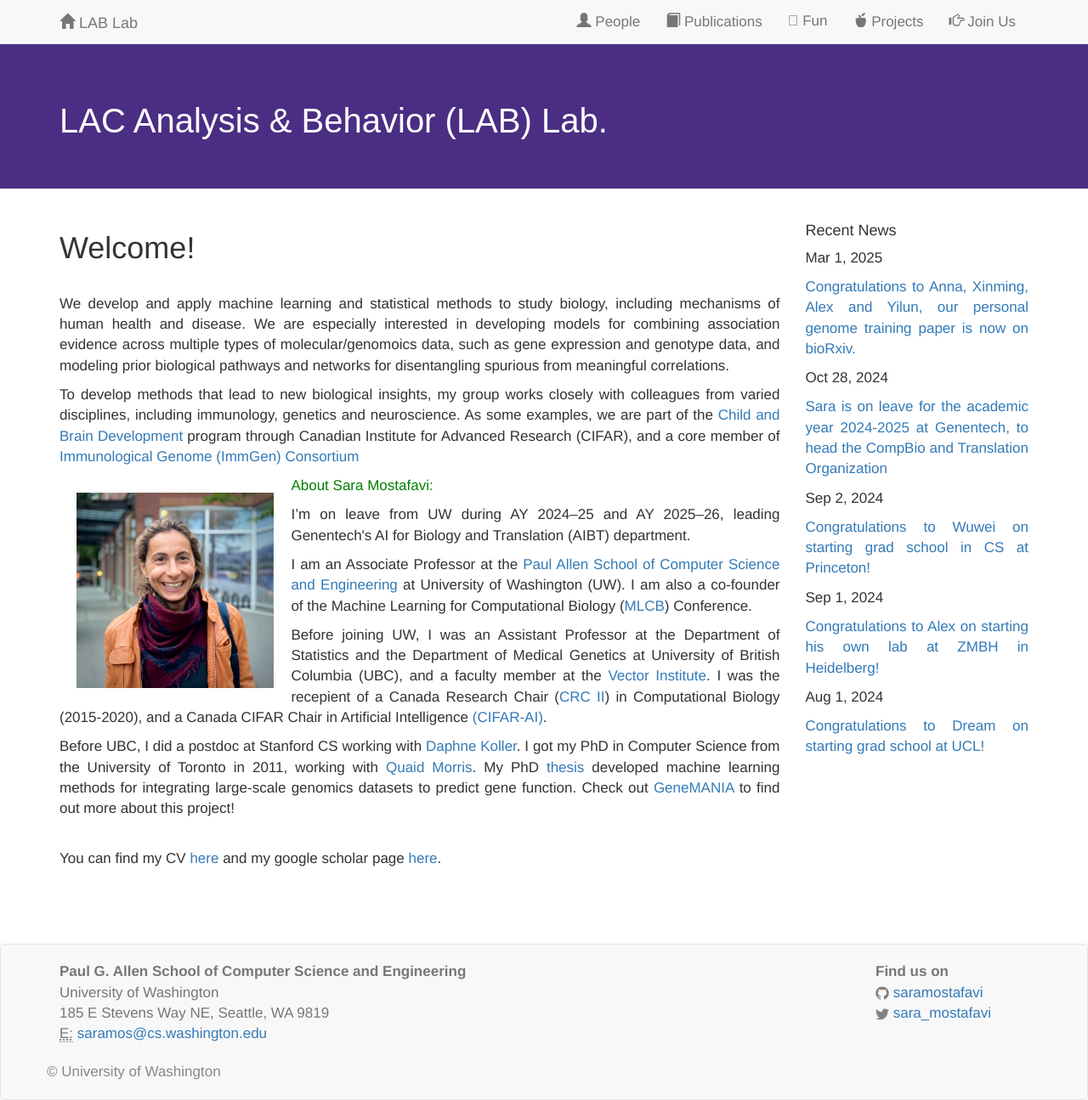
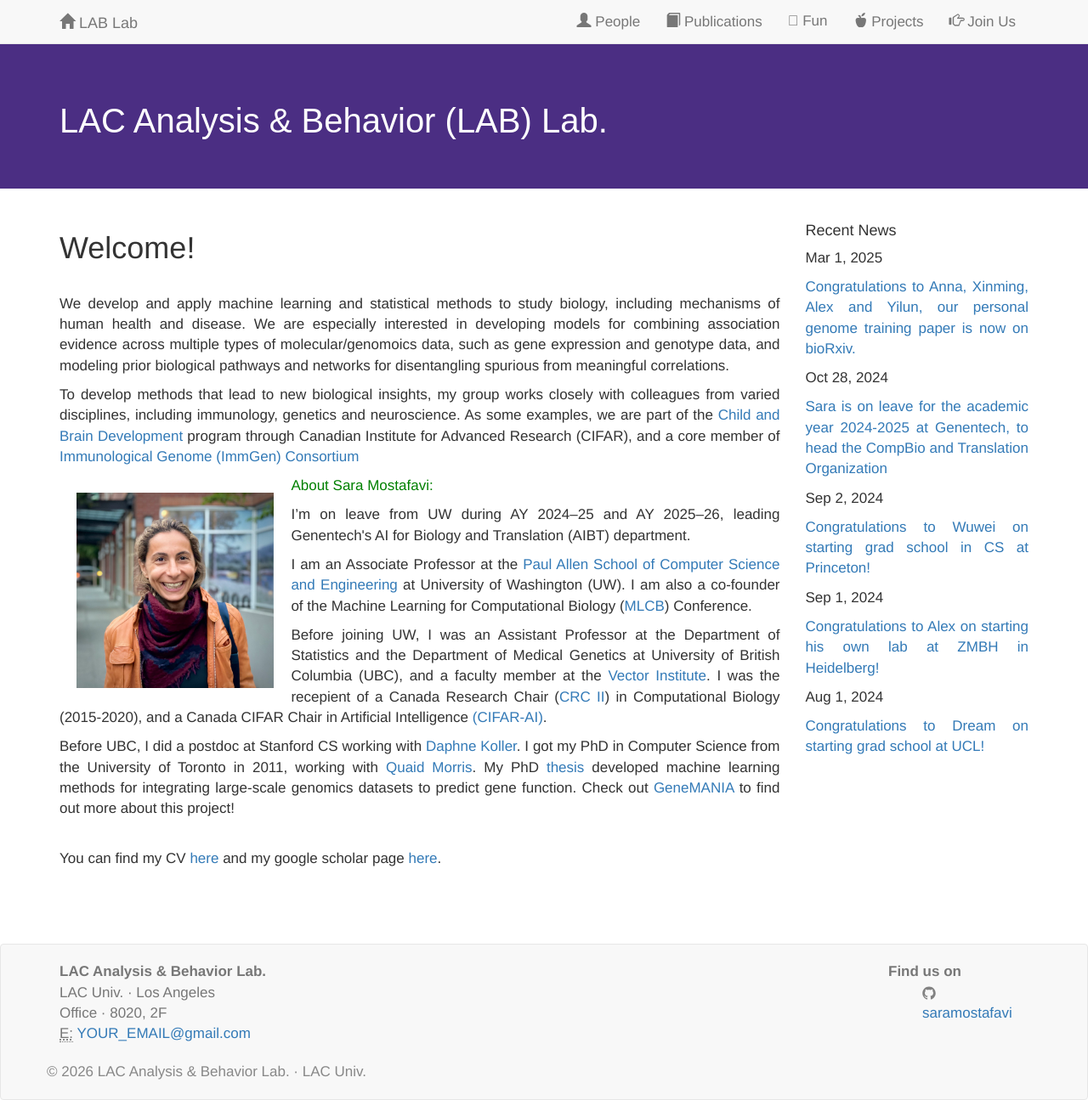
Before and after one commit to LAC-Univ-LAB/LAC-Univ-LAB.github.io, a Jekyll site: the page built from index.html, in a window 1280 px wide. Shown: the whole page at 85% size. Built offline with Jekyll 4.4.1, drawn with Linux system fonts in a browser that asks for light colours; nearby versions of some CDN libraries; a style sheet for code colours, icons or effects is not loaded.

Commit message:
Update footer.html

```diff
--- a/_includes/footer.html
+++ b/_includes/footer.html
@@ -4,17 +4,18 @@
 
         <div class="address">
             <div class="row">
+
                 <div class="col-md-10">
                     <address>
-                        <strong>Paul G. Allen School of Computer Science and Engineering</strong><br>
-                        University of Washington<br>
-                        185 E Stevens Way NE, Seattle, WA 9819 <br>
-                        <abbr title="Email">E:</abbr> <a href="mailto:#">saramos@cs.washington.edu</a> <br>
-                        <!--<abbr title="Phone">P:</abbr> (123) 456-7890-->
+                        <strong>LAC Analysis & Behavior Lab.</strong><br>
+                        LAC Univ. · Los Angeles<br>
+                        Office · 8020, 2F<br>
+                        <abbr title="Email">E:</abbr>
+                        <a href="mailto:YOUR_EMAIL@gmail.com">YOUR_EMAIL@gmail.com</a>
                     </address>
+                </div>
 
-                </div>
-                <col-md-2>
+                <div class="col-md-2">
                     <strong>Find us on</strong>
                     <ul class="social-media-list">
                         {% if site.github_username %}
@@ -22,28 +23,21 @@
                             {% include icon-github.html username=site.github_username %}
                         </li>
                         {% endif %}
+                    </ul>
+                </div>
 
-                        {% if site.twitter_username %}
-                        <li>
-                            {% include icon-twitter.html username=site.twitter_username %}
-                        </li>
-                        {% endif %}
-                    </ul>
-                </col-md-2>
             </div>
         </div>
 
         <div class="copyright row">
-                &copy; University of Washington
+            &copy; 2026 LAC Analysis & Behavior Lab. · LAC Univ.
         </div>
+
     </div>
 </footer>
 
-<!--
-     Bootstrap core JavaScript
-     Placed at the end of the document so the pages load faster
-   -->
-<!-- jQuery (necessary for Bootstrap's JavaScript plugins) -->
+<!-- jQuery -->
 <script src="https://ajax.googleapis.com/ajax/libs/jquery/1.11.3/jquery.min.js"></script>
-<!-- CDN for latest core JavaScript (compiled and minified) -->
+
+<!-- Bootstrap -->
 <script src="https://maxcdn.bootstrapcdn.com/bootstrap/3.3.6/js/bootstrap.min.js"></script>
```
